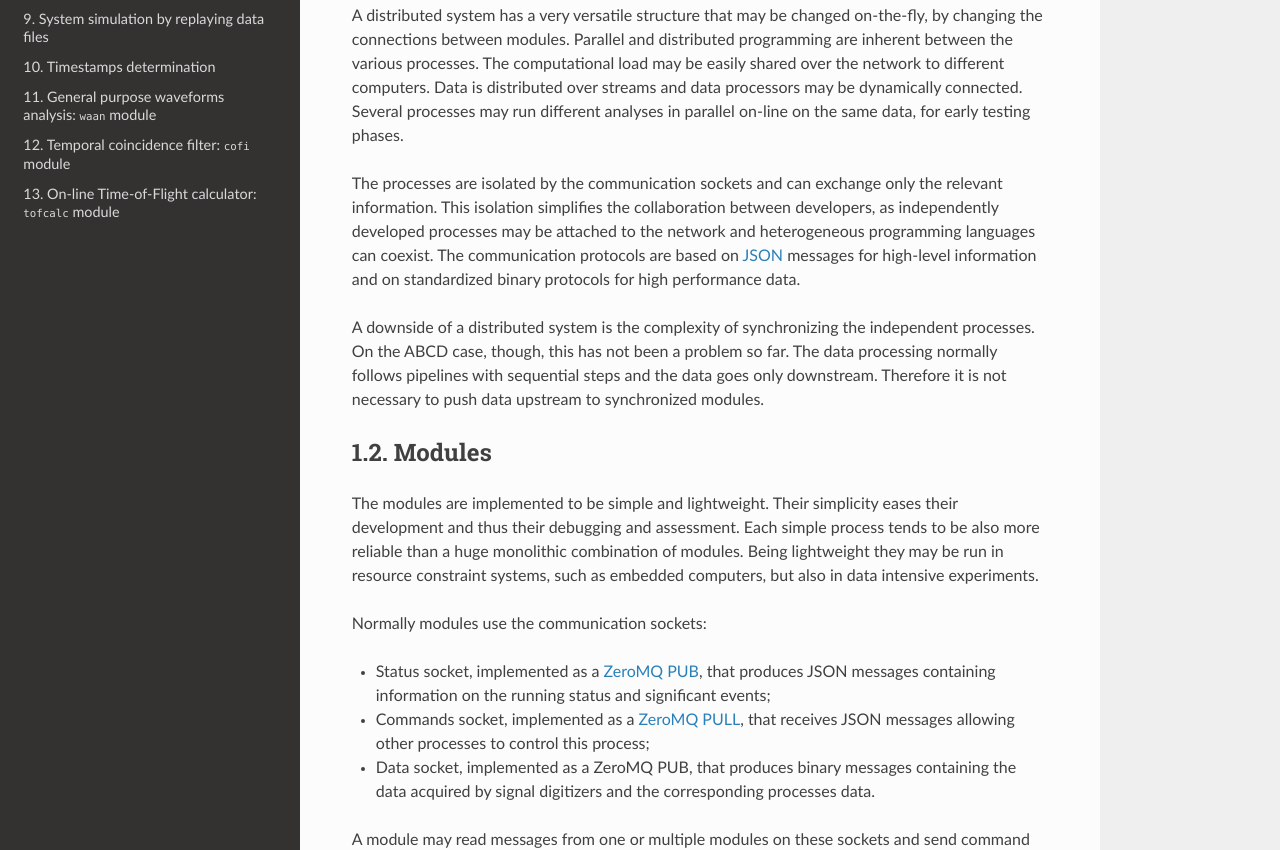
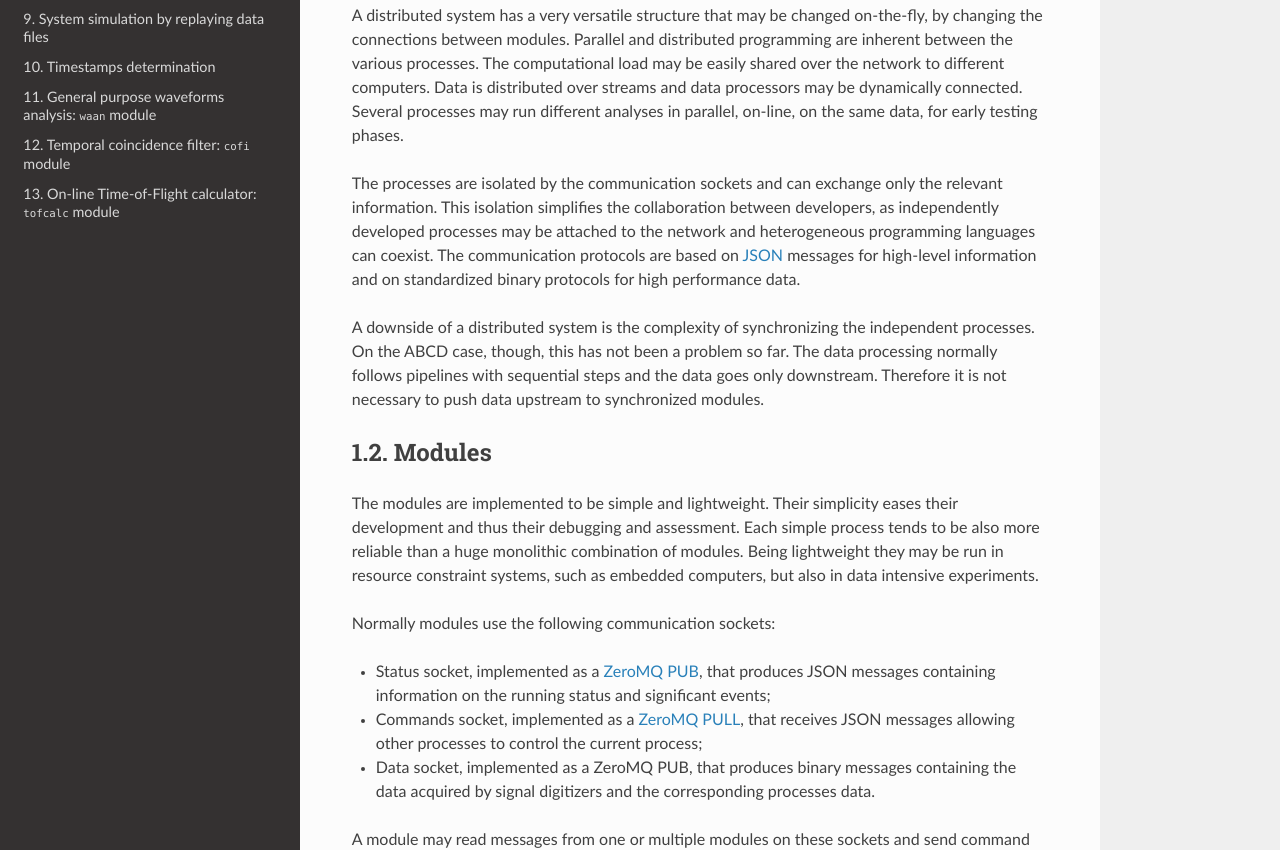
Before and after one commit to cl-fontana/abcd-docs, a Sphinx documentation site: the page built from docs/source/introduction.rst, in a window 1280 px wide and 1400 px high. Shown: the part 428-1278 px from the top of the window. Built offline with Sphinx 7.4.7 and the Read the Docs theme 3.1.0, drawn with Linux system fonts in a browser that asks for light colours; some of the changed text lies outside the part shown.

Commit message:
Improved a bit the text

```diff
--- a/docs/source/introduction.rst
+++ b/docs/source/introduction.rst
@@ -19,7 +19,7 @@ A distributed system has a very versatile structure that may be changed on-the-f
 Parallel and distributed programming are inherent between the various processes.
 The computational load may be easily shared over the network to different computers.
 Data is distributed over streams and data processors may be dynamically connected.
-Several processes may run different analyses in parallel on-line on the same data, for early testing phases.
+Several processes may run different analyses in parallel, on-line, on the same data, for early testing phases.
 
 The processes are isolated by the communication sockets and can exchange only the relevant information.
 This isolation simplifies the collaboration between developers, as independently developed processes may be attached to the network and heterogeneous programming languages can coexist.
@@ -38,10 +38,10 @@ Their simplicity eases their development and thus their debugging and assessment
 Each simple process tends to be also more reliable than a huge monolithic combination of modules.
 Being lightweight they may be run in resource constraint systems, such as embedded computers, but also in data intensive experiments.
 
-Normally modules use the communication sockets:
+Normally modules use the following communication sockets:
 
 * Status socket, implemented as a `ZeroMQ PUB <https://zguide.zeromq.org/docs/chapter1/#Getting-the-Message-Out>`_, that produces JSON messages containing information on the running status and significant events;
-* Commands socket, implemented as a `ZeroMQ PULL <https://zguide.zeromq.org/docs/chapter1/#Divide-and-Conquer>`_, that receives JSON messages allowing other processes to control this process;
+* Commands socket, implemented as a `ZeroMQ PULL <https://zguide.zeromq.org/docs/chapter1/#Divide-and-Conquer>`_, that receives JSON messages allowing other processes to control the current process;
 * Data socket, implemented as a ZeroMQ PUB, that produces binary messages containing the data acquired by signal digitizers and the corresponding processes data.
 
 A module may read messages from one or multiple modules on these sockets and send command messages to other modules.
```
Also changed, not shown: other parts of docs/source/introduction.rst (+2 -2 lines).
